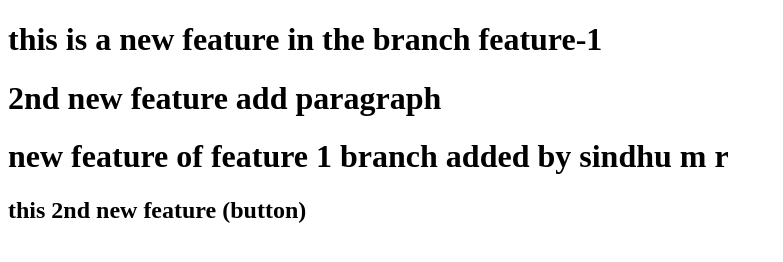
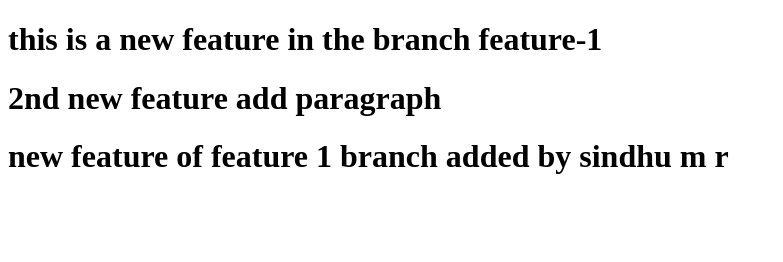
Before and after one commit to Sindhu-m-r/learn-git-github, a plain HTML site: page index.html in a window 1280 px wide. Shown: the whole page, without its empty margins (0-783 px from the left). Drawn offline with Linux system fonts and the light colour scheme.

Commit message:
final commit for today

```diff
--- a/index.html
+++ b/index.html
@@ -11,7 +11,7 @@
     <h1>2nd new feature add paragraph</h1>
 
     <h1> new feature of feature 1 branch added by sindhu m r</h1>
-    <h2>this 2nd new feature (button)</h2>
+
 
 </body>
 </html>
```
